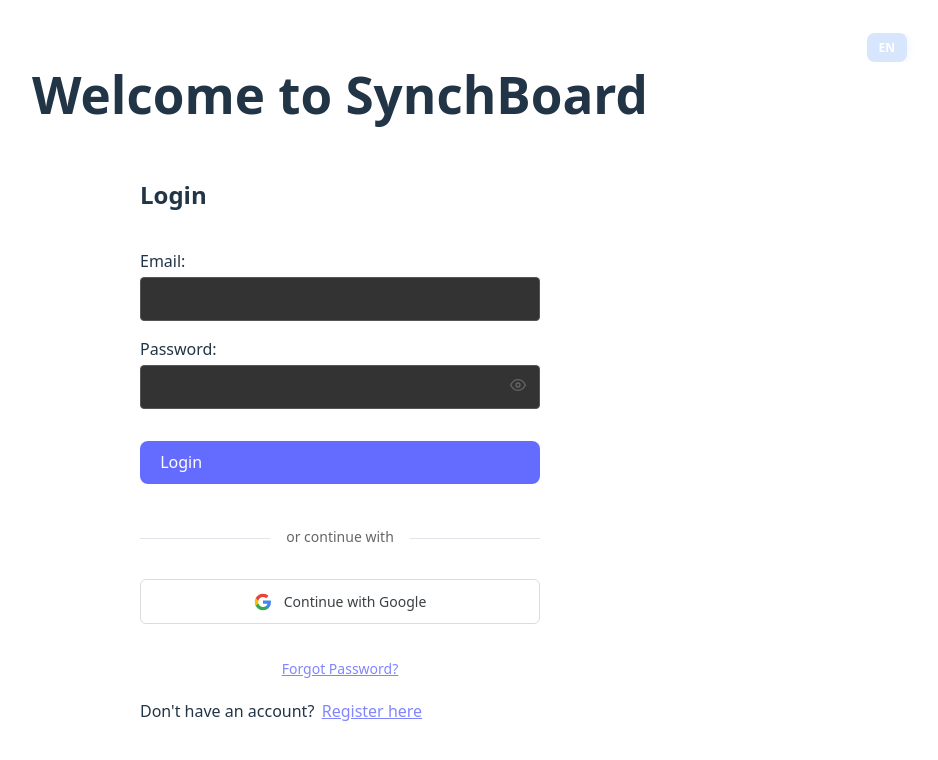
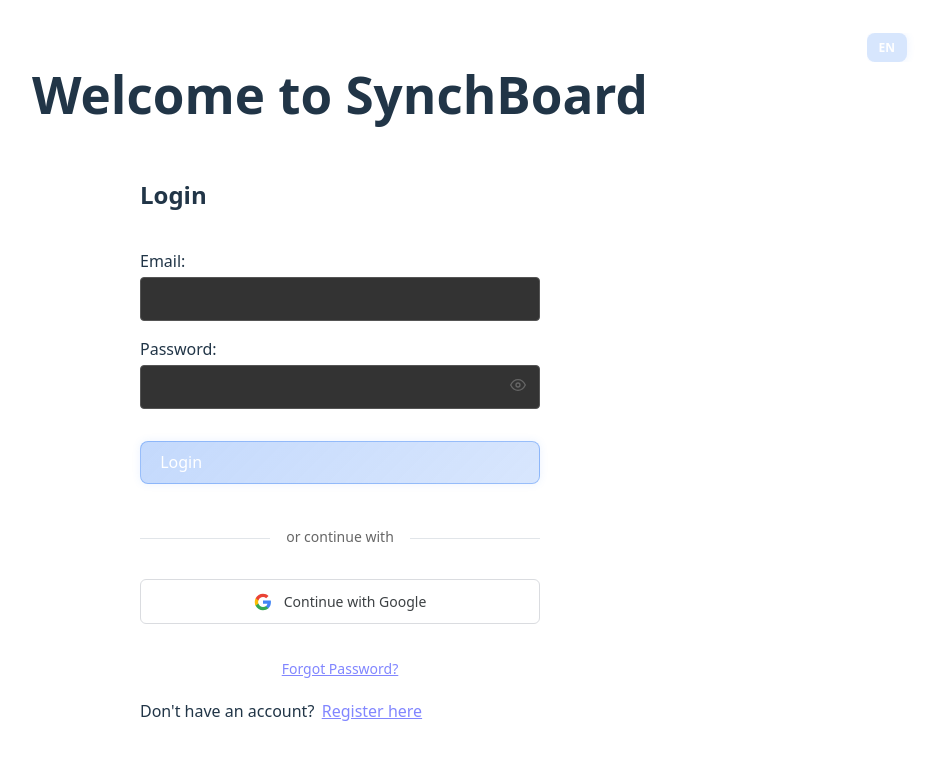
Before and after one commit to sagi-menahem/SynchBoard, a React (Vite) app in the folder frontend/: page /auth in a window 1280 px wide. Shown: the top 760 px of the page, without its empty margins (300-1238 px from the left). Built offline with nearby package versions, Linux system fonts and the light colour scheme; no server answers.

Commit message:
refactor: Update primary button styles for improved visual consistency and interaction feedback

```diff
--- a/frontend/src/components/common/Button.module.css
+++ b/frontend/src/components/common/Button.module.css
@@ -29,12 +29,16 @@
 }
 
 .primary {
-    background-color: #646cff;
-    color: white;
+    background: linear-gradient(135deg, rgba(59, 130, 246, 0.3), rgba(59, 130, 246, 0.2));
+    color: #fff;
+    border-color: rgba(59, 130, 246, 0.4);
+    box-shadow: 0 0 8px rgba(59, 130, 246, 0.1);
 }
 
 .primary:hover:not(:disabled) {
-    background-color: #535bf2;
+    background: linear-gradient(135deg, rgba(59, 130, 246, 0.4), rgba(59, 130, 246, 0.3));
+    border-color: rgba(59, 130, 246, 0.6);
+    box-shadow: 0 0 12px rgba(59, 130, 246, 0.2);
 }
 
 .secondary {
```
